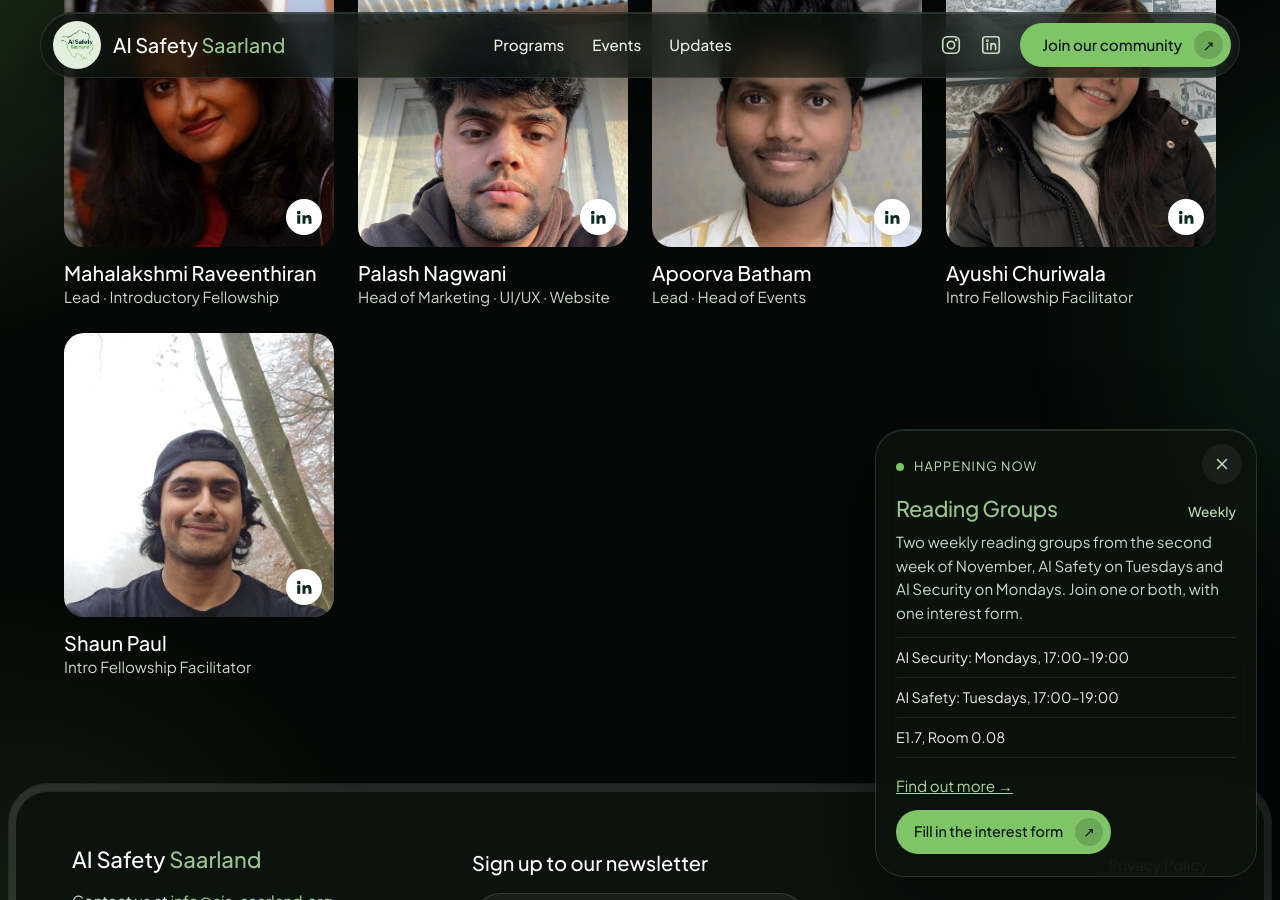
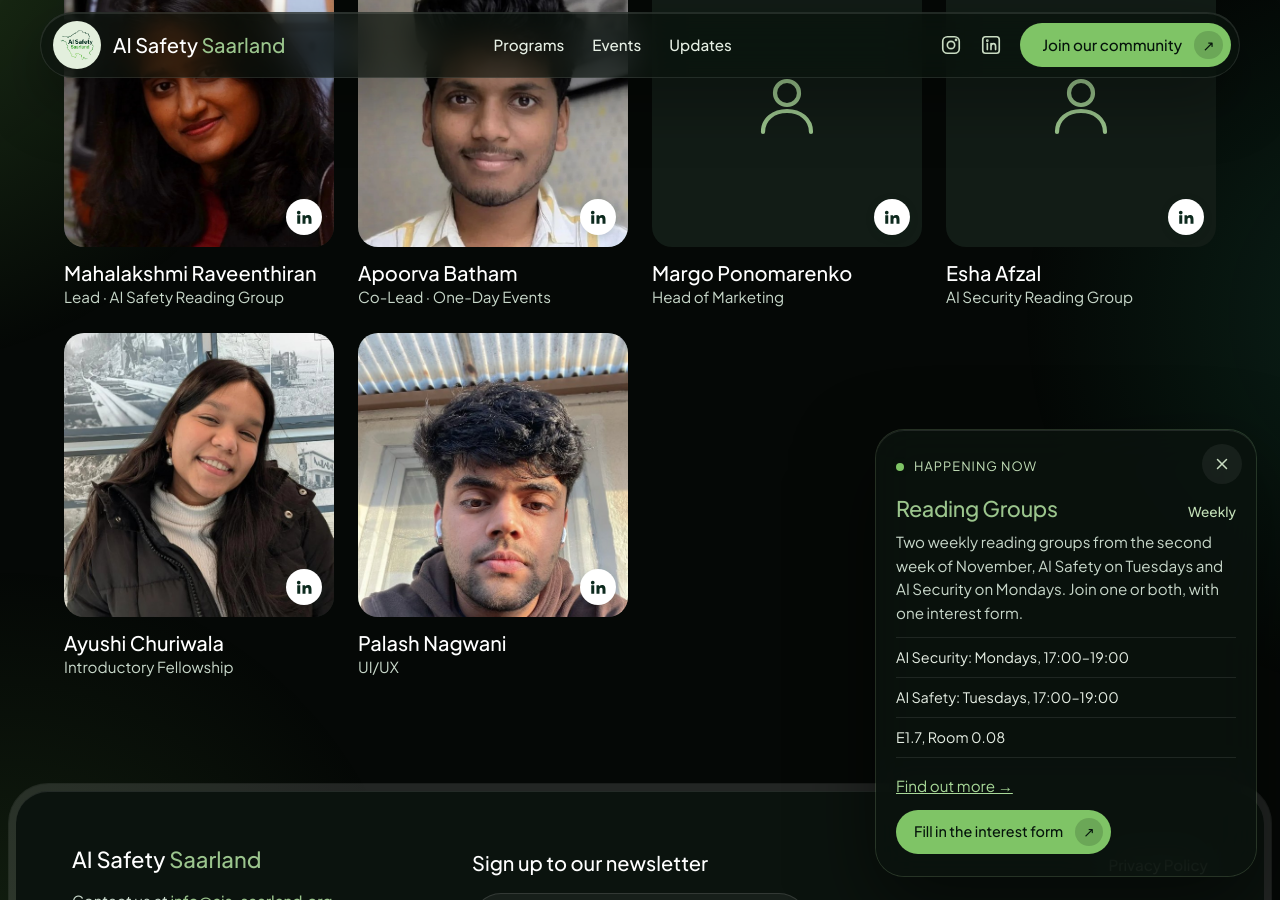
Before and after one commit to palash2404/AI-Safety, a Jekyll site: the page built from team.html, in a window 1280 px wide and 900 px high, scrolled down 1025 px. Built offline with Jekyll 4.4.1, drawn with Linux system fonts in a browser that asks for light colours.

Commit message:
Team: update roles, add Margo and Esha, remove Shaun
- New roles: Mahalakshmi (Lead, AI Safety Reading Group), Apoorva
  (Co-Lead, One-Day Events), Ayushi (Introductory Fellowship), Palash
  (UI/UX).
- Add Margo Ponomarenko (Head of Marketing) and Esha Afzal (AI Security
  Reading Group) with LinkedIn links.
- Remove Shaun Paul and his photo.
- Only show the LinkedIn badge on a member's photo when they have a link.

Co-Authored-By: Claude Opus 5.5 <noreply@anthropic.com>

```diff
--- a/_data/team.yml
+++ b/_data/team.yml
@@ -5,22 +5,24 @@ advisors:
     link: "https://www.linkedin.com/in/manon-kempermann-%F0%9F%94%B6-0a8396263/"
 members:
   - name: Mahalakshmi Raveenthiran
-    role: Lead · Introductory Fellowship
+    role: Lead · AI Safety Reading Group
     photo: /assets/uploads/team/mahalakshmi-raveenthiran.jpg
     link: "https://www.linkedin.com/in/mahalakshmiraveenthiran/"
+  - name: Apoorva Batham
+    role: Co-Lead · One-Day Events
+    photo: /assets/uploads/team/apoorva-batham.jpg
+    link: "https://www.linkedin.com/in/apoorva-batham/"
+  - name: Margo Ponomarenko
+    role: Head of Marketing
+    link: "https://www.linkedin.com/in/marharyta-ponomarenko/"
+  - name: Esha Afzal
+    role: AI Security Reading Group
+    link: "https://www.linkedin.com/in/esha-afzal-b30060380/"
+  - name: Ayushi Churiwala
+    role: Introductory Fellowship
+    photo: /assets/uploads/team/ayushi-churiwala.jpg
+    link: "https://www.linkedin.com/in/ayushi-churiwala-38b57512b/"
   - name: Palash Nagwani
-    role: Head of Marketing · UI/UX · Website
+    role: UI/UX
     photo: /assets/uploads/team/palash-nagwani.jpg
     link: https://www.linkedin.com/in/palash-nagwani2404
-  - name: Apoorva Batham
-    role: Lead · Head of Events
-    photo: /assets/uploads/team/apoorva-batham.jpg
-    link: "https://www.linkedin.com/in/apoorva-batham/"
-  - name: Ayushi Churiwala
-    role: Intro Fellowship Facilitator
-    photo: /assets/uploads/team/ayushi-churiwala.jpg
-    link: "https://www.linkedin.com/in/ayushi-churiwala-38b57512b/"
-  - name: Shaun Paul
-    role: Intro Fellowship Facilitator
-    photo: /assets/uploads/team/shaun-paul.jpg
-    link: "https://www.linkedin.com/in/shaunpaul2002/"
--- a/_includes/member.html
+++ b/_includes/member.html
@@ -6,7 +6,7 @@
         {% else %}
         <svg width="72" height="72" viewBox="0 0 24 24" fill="none" stroke="currentColor" stroke-width="1.4" stroke-linecap="round" aria-hidden="true"><circle cx="12" cy="8" r="4"/><path d="M4 21c0-4.4 3.6-7 8-7s8 2.6 8 7"/></svg>
         {% endif %}
-        <span class="member-badge" aria-hidden="true"><svg width="18" height="18" viewBox="0 0 24 24" fill="currentColor"><path d="M4.98 3.5a2.5 2.5 0 1 1 0 5 2.5 2.5 0 0 1 0-5zM3 9.75h4V21H3V9.75zm6.5 0h3.8v1.6h.06c.53-.95 1.83-1.95 3.76-1.95 4.02 0 4.88 2.5 4.88 5.9V21h-4v-5.1c0-1.3-.03-2.9-1.85-2.9-1.85 0-2.15 1.4-2.15 2.8V21h-4V9.75z"/></svg></span>
+        {% if has_link %}<span class="member-badge" aria-hidden="true"><svg width="18" height="18" viewBox="0 0 24 24" fill="currentColor"><path d="M4.98 3.5a2.5 2.5 0 1 1 0 5 2.5 2.5 0 0 1 0-5zM3 9.75h4V21H3V9.75zm6.5 0h3.8v1.6h.06c.53-.95 1.83-1.95 3.76-1.95 4.02 0 4.88 2.5 4.88 5.9V21h-4v-5.1c0-1.3-.03-2.9-1.85-2.9-1.85 0-2.15 1.4-2.15 2.8V21h-4V9.75z"/></svg></span>{% endif %}
       {% if has_link %}</a>{% else %}</div>{% endif %}
       <div>
         <div class="member-name">{% if include.member.link and include.member.link != "" %}<a href="{{ include.member.link }}" target="_blank" rel="noopener noreferrer">{{ include.member.name | escape }}</a>{% else %}{{ include.member.name | escape }}{% endif %}</div>
```
Also changed, not shown: assets/uploads/team/shaun-paul.jpg (deleted).
